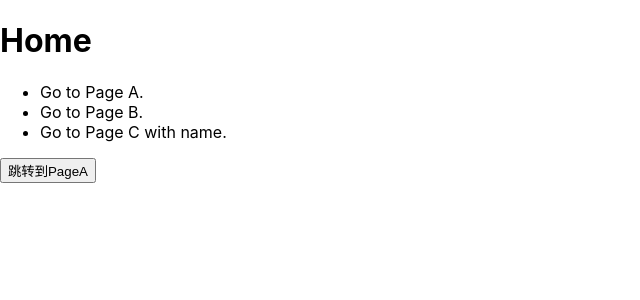
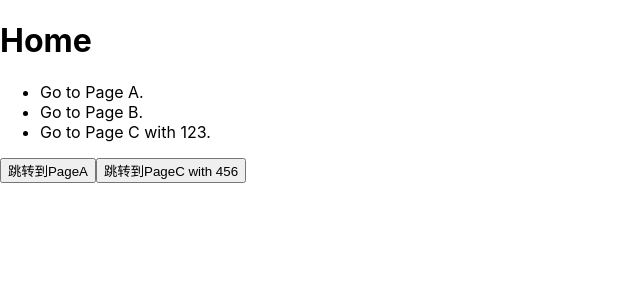
Before and after one commit to xiezipei/react-demos, a Next.js app in the folder demo13/: page / in a window 1280 px wide. Shown: the top 300 px of the page, without its empty margins (0-640 px from the left). Built offline with nearby package versions, Linux system fonts and the light colour scheme.

Commit message:
update(demo13): 路由-编程式带参数跳转

```diff
--- a/demo13/pages/index.js
+++ b/demo13/pages/index.js
@@ -5,16 +5,22 @@ const Home = () => {
   function gotoPageA() {
     Router.push('/pageA')
   }
+
+  function gotoPageC() {
+    Router.push('/pageC?name=456')
+  }
+
   return (
     <div>
       <h1>Home</h1>
       <ul>
         <li><Link href="/pageA"><a>Go to Page A.</a></Link></li>
         <li><Link href="/pageB"><a>Go to Page B.</a></Link></li>
-        <li><Link href="/pageC?name=123"><a>Go to Page C with name.</a></Link></li>
+        <li><Link href="/pageC?name=123"><a>Go to Page C with 123.</a></Link></li>
       </ul>
       <div>
         <button onClick={gotoPageA}>跳转到PageA</button>
+        <button onClick={gotoPageC}>跳转到PageC with 456</button>
       </div>
     </div>
   )
```
